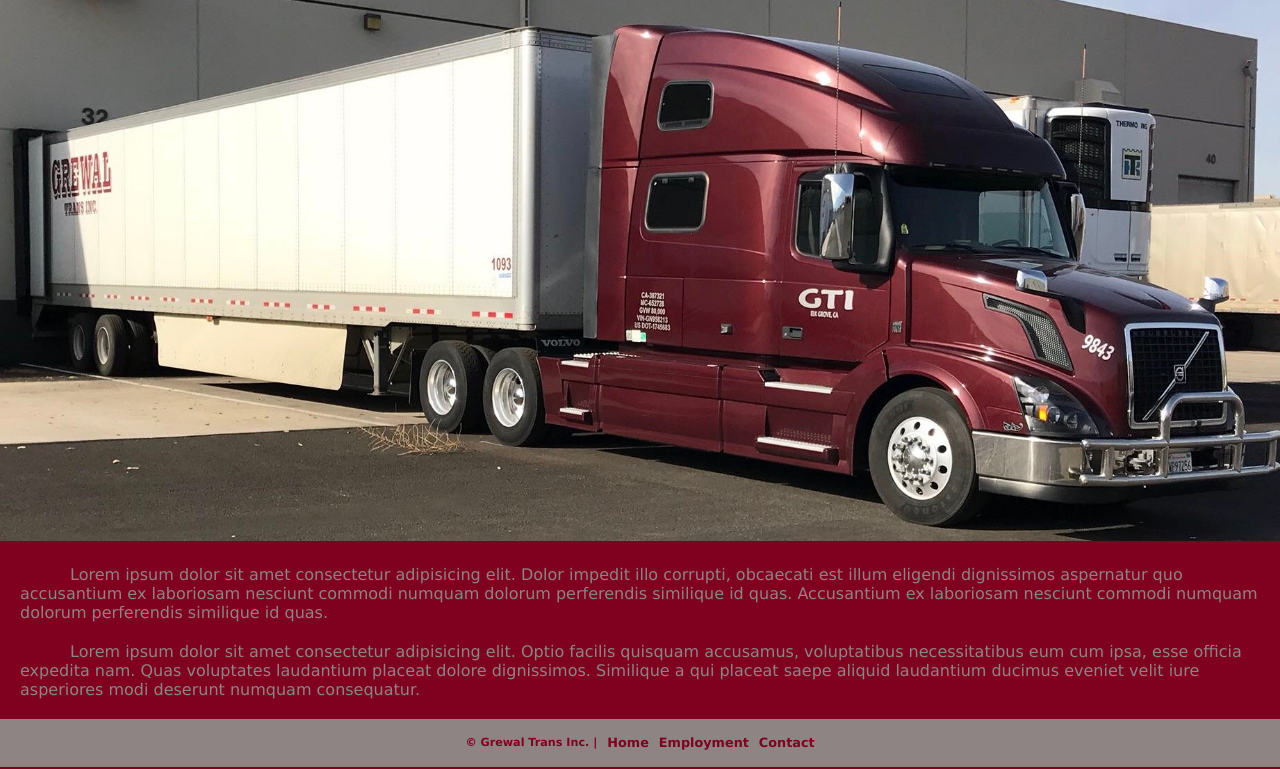
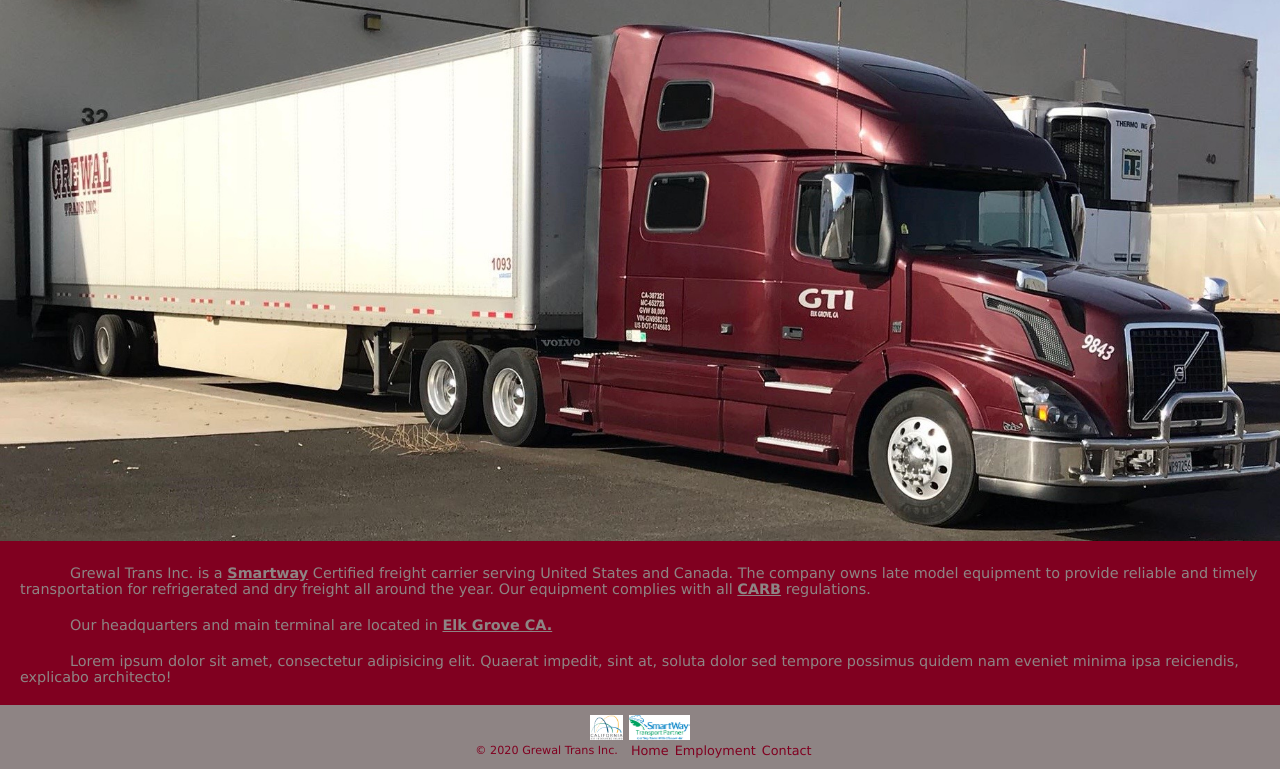
Before and after one commit to avinashsinghdhillon/GrewalTransInc, a plain HTML site: page index.html in a window 1280 px wide. Shown: the part 48-817 px from the top of the page. Drawn offline with Linux system fonts and the light colour scheme.

Commit message:
Added CARB and SW logos/links, intro text

```diff
--- a/index.html
+++ b/index.html
@@ -24,25 +24,39 @@
 
             <section id="introText">
                 <p>
-                    Lorem ipsum dolor sit amet consectetur adipisicing elit.
-                    Dolor impedit illo corrupti, obcaecati est illum eligendi dignissimos aspernatur
-                    quo accusantium ex laboriosam nesciunt commodi numquam dolorum perferendis similique
-                    id quas. Accusantium ex laboriosam nesciunt commodi numquam dolorum perferendis similique
-                    id quas.
+                    Grewal Trans Inc. is a <a class="inlineLinks" href="https://www.epa.gov/smartway" target="_blank" >Smartway</a>
+                    Certified freight carrier serving United States and Canada. The company owns late model equipment to provide
+                    reliable and timely transportation for refrigerated and dry freight all around the year. Our equipment
+                    complies with all <a class="inlineLinks" href="https://ww2.arb.ca.gov/" target="_blank" >CARB</a> regulations.
                 </p>
                 <p>
-                    Lorem ipsum dolor sit amet consectetur adipisicing elit.
-                    Optio facilis quisquam accusamus, voluptatibus necessitatibus eum cum ipsa,
-                    esse officia expedita nam. Quas voluptates laudantium placeat dolore dignissimos.
-                    Similique a qui placeat saepe aliquid laudantium ducimus eveniet velit iure asperiores
-                    modi deserunt numquam consequatur.
+                    Our headquarters and main terminal are located in
+                    <a class="inlineLinks" href="https://goo.gl/maps/ZmnTSNR75dipJsMU8" target="_blank" >
+                        Elk Grove CA.
+                    </a>
+                </p>
+                <p>
+                    Lorem ipsum dolor sit amet, consectetur adipisicing elit. Quaerat impedit, sint at, soluta dolor sed
+                    tempore possimus quidem nam eveniet minima ipsa reiciendis, explicabo architecto!
                 </p>
             </section>
         </div>
 
         <footer>
-            <ul id="footerLinks">
-                <li class="copyright">&copy; Grewal Trans Inc. | </li>
+            <ul>
+                <li>
+                    <a href="https://ww2.arb.ca.gov/" target="_blank" >
+                        <img id="carbLogo" src="assets/images/CarbPic2.png">
+                    </a>
+                </li>
+                <li>
+                    <a href="https://www.epa.gov/smartway" target="_blank" >
+                        <img id="smartwayLogo" src="assets/images/SmartwayPic.jpg">
+                    </a>
+                </li>
+            </ul>
+            <ul>
+                <li class="copyright">&copy; 2020 Grewal Trans Inc.</li>
                 <li><a href="">Home</a></li>
                 <li><a href="">Employment</a></li>
                 <li><a href="">Contact</a></li>
--- a/styleMain.css
+++ b/styleMain.css
@@ -31,17 +31,17 @@ body {
     justify-content: space-between;
 }
 
-li {
+nav {
+    display: flex;
+    justify-content: space-between;
+    background-color: #fffffe;
+}
+
+nav li {
     list-style-type: none;
     font-size: 1em;
     font-weight: 600;
     margin: 0 5px;
-}
-
-nav {
-    display: flex;
-    justify-content: space-between;
-    background-color: #fffffe;
 }
 
 nav a {
@@ -71,17 +71,24 @@ nav a {
 }
 
 #introText p {
-    font-size: 1em;
+    font-size: .9em;
     text-indent: 50px;
     margin: 20px;
 }
 
+.inlineLinks {
+    color: var(--secondary);
+    text-decoration-line: underline;
+    font-weight: bolder;
+}
+
 footer {
     width: 100%;
-    height: 3em;
+    height: 4em;
     background-color: var(--secondary);
     color: var(--primary);
     display: flex;
+    flex-direction: column;
     justify-content: center;
     align-items: center;
 }
@@ -94,6 +101,8 @@ footer ul {
 
 footer li {
     font-size: .8em;
+    list-style-type: none;
+    margin: 0 3px;
 }
 
 footer a {
@@ -102,4 +111,10 @@ footer a {
 
 .copyright {
     font-size: .7em;
+    font-weight: normal;
+    margin: 0 10px;
 }
+
+#carbLogo, #smartwayLogo {
+    max-height: 25px;
+}
```
Also changed, not shown: assets/images/CarbPic.png (added), assets/images/CarbPic2.png (added), assets/images/SmartwayPic.jpg (added).
